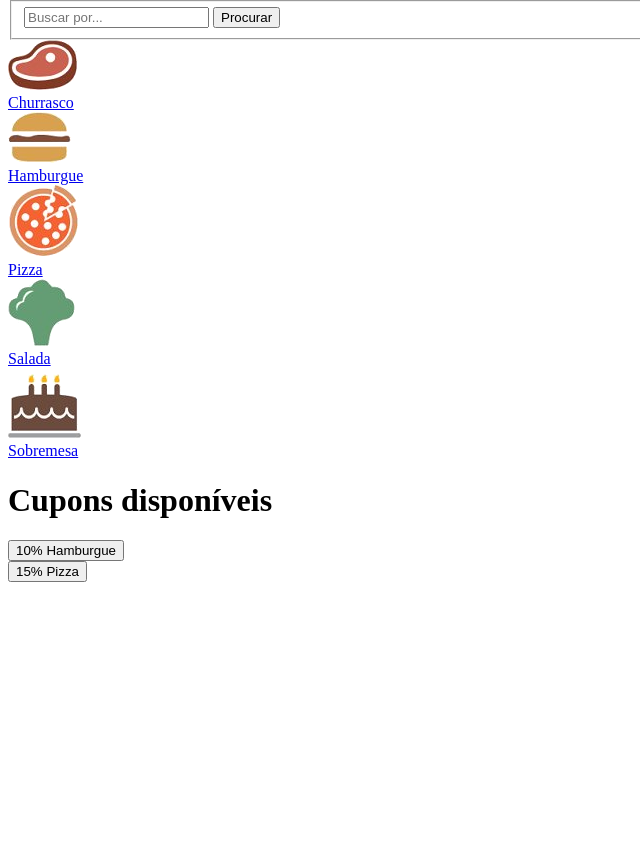
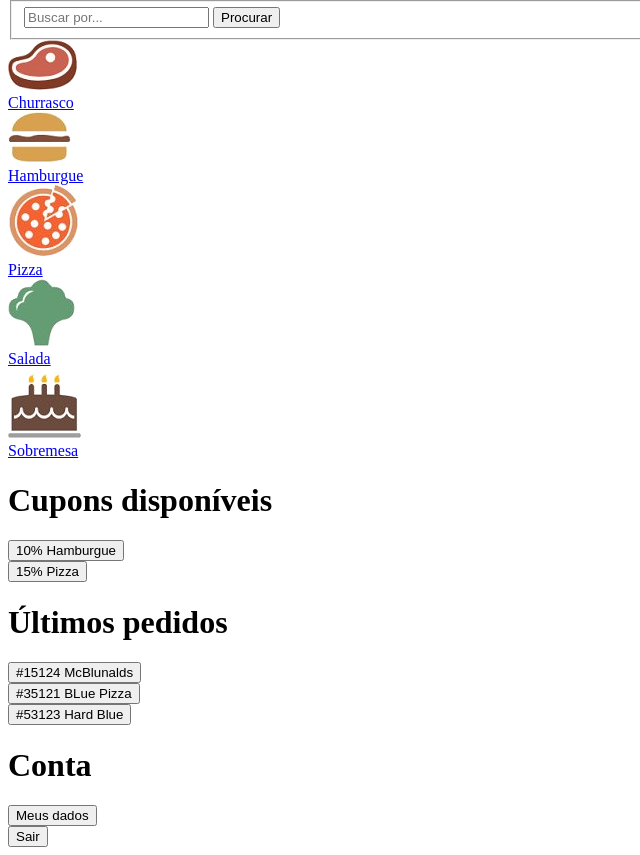
Before and after one commit to JairTorezone/blueFood-softblue, a plain HTML site: page ws-bluefood/frontend/clienteHome.html in a window 1280 px wide. Shown: the part 382-1237 px from the top of the page, without its empty margins (0-640 px from the left). Before the commit the page ends 972 px from the top, so only its background shows below. Drawn offline with Linux system fonts and the light colour scheme.

Commit message:
BlueFood frontend - cadastroHome add ultimos pedido e conta

```diff
--- a/ws-bluefood/frontend/clienteHome.html
+++ b/ws-bluefood/frontend/clienteHome.html
@@ -76,7 +76,19 @@
         <input type="button" value="10% Hamburgue"> <br />
         <input type="button" value="15% Pizza"> <br />
     </div>
-
+    <!--ULTIMOS-PEDIDOS-->
+    <div>
+        <h1>Últimos pedidos</h1>
+        <input type="button" value="#15124 McBlunalds"> <br />
+        <input type="button" value="#35121 BLue Pizza"> <br />
+        <input type="button" value="#53123 Hard Blue"> <br />
+    </div>
+    <!--CONTA-->
+    <div>
+        <h1>Conta</h1>
+        <input type="button" value="Meus dados"> <br />
+        <input type="button" value="Sair"> <br />
+    </div>
     <!--Rodapé início-->
 </body>
 </html>
```
